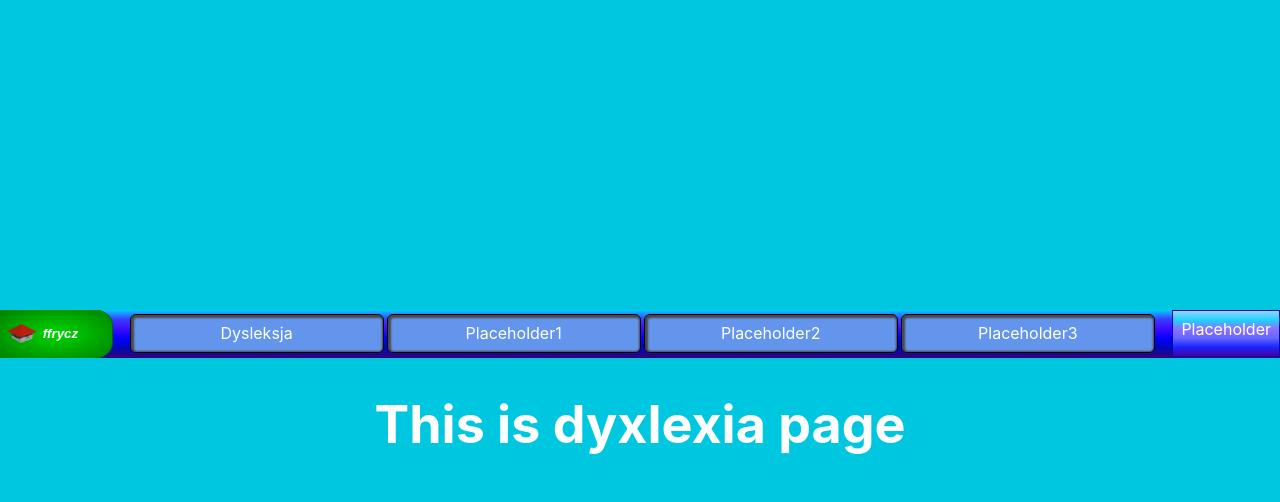
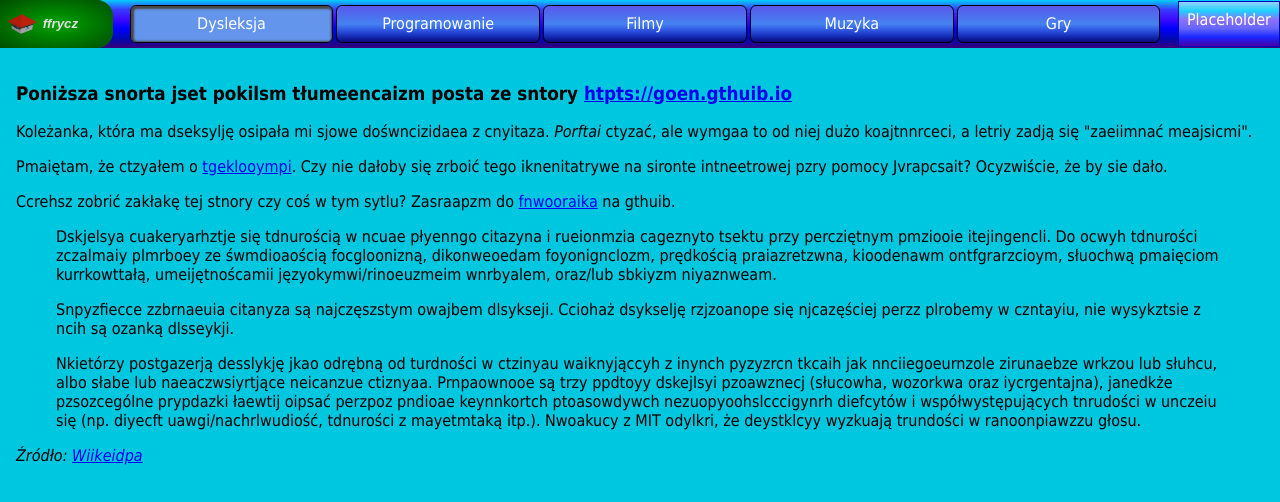
Before and after one commit to ffrycz/ffrycz.github.io, a React (Create React App) app: page /dyslexia in a window 1280 px wide. Shown: the top 502 px of the page. Built offline with nearby package versions, Linux system fonts and the light colour scheme; the HTML template or start-up script is replaced by a standard one.

Commit message:
Translated dyslexia page to React

```diff
--- a/src/App.css
+++ b/src/App.css
@@ -1,39 +1,15 @@
 .App {
-  text-align: center;
+  background-color: #00c7e0;
+  min-height: 100vh;
 }
 
-.App-logo {
-  height: 40vmin;
-  pointer-events: none;
-}
-
-@media (prefers-reduced-motion: no-preference) {
-  .App-logo {
-    animation: App-logo-spin infinite 20s linear;
-  }
-}
 .App-header {
-  background-color: #00c7e0;
-  min-height: 100vh;
-  display: flex;
-  flex-direction: column;
-  align-items: center;
-  justify-content: center;
-  font-size: calc(10px + 2vmin);
+  font-size: calc(5px + 2vmin);
   color: white;
 }
 
-.App-link {
-  color: #61dafb;
-}
-
-@keyframes App-logo-spin {
-  from {
-    transform: rotate(0deg);
-  }
-  to {
-    transform: rotate(360deg);
-  }
+main {
+  padding: 2vh;
 }
 
 /*# sourceMappingURL=App.css.map */
--- a/src/App.js
+++ b/src/App.js
@@ -13,9 +13,10 @@ class Source {
 
 const navbarSources = [
     new Source("Dysleksja", "/dyslexia"),
-    new Source("Placeholder1", "/dyslexia"),
-    new Source("Placeholder2", "/dyslexia"),
-    new Source("Placeholder3", "/dyslexia"),
+    new Source("Programowanie", "/programming"),
+    new Source("Filmy", "/movies"),
+    new Source("Muzyka", "/music"),
+    new Source("Gry", "/games"),
 ]
 
 function App() {
@@ -26,13 +27,15 @@ function App() {
             <Navbar
                 sources={navbarSources}
             />
+        </header>
+        <main>
             <Routes>
                 <Route path="/" element={<HomePage />} />
                 <Route path="/programming/2026/04/10/dyslexia"
                        element={<Navigate to="/dyslexia"/> } />
                 <Route path="/dyslexia" element={<Dyslexia />} />
             </Routes>
-        </header>
+        </main>
     </div>
   );
 }
--- a/src/App.scss
+++ b/src/App.scss
@@ -1,38 +1,15 @@
  .App {
-  text-align: center;
-}
+   background-color: #00c7e0;
+   //text-align: center;
+   min-height: 100vh;
 
-.App-logo {
-  height: 40vmin;
-  pointer-events: none;
-}
-
-@media (prefers-reduced-motion: no-preference) {
-  .App-logo {
-    animation: App-logo-spin infinite 20s linear;
-  }
-}
+ }
 
 .App-header {
-  background-color: #00c7e0;
-  min-height: 100vh;
-  display: flex;
-  flex-direction: column;
-  align-items: center;
-  justify-content: center;
-  font-size: calc(10px + 2vmin);
+  font-size: calc(5px + 2vmin);
   color: white;
 }
 
-.App-link {
-  color: #61dafb;
+main {
+  padding: 2vh;
 }
-
-@keyframes App-logo-spin {
-  from {
-    transform: rotate(0deg);
-  }
-  to {
-    transform: rotate(360deg);
-  }
-}
--- /dev/null
+++ b/src/components/DyslexicWrapper.jsx
@@ -0,0 +1,110 @@
+import {useEffect, useRef} from "react";
+
+function DyslexicWrapper({ children }) {
+    const textNodesRef = useRef([]);
+    const containerRef = useRef(null);
+
+    useEffect(() => {
+
+        const walker = document.createTreeWalker(
+            containerRef.current,
+            NodeFilter.SHOW_TEXT,
+            {
+                acceptNode(node) {
+                    const parent = node.parentElement;
+                    const forbiddenTagNames = ['IFRAME', 'SCRIPT'];
+                    if (parent && (forbiddenTagNames.includes(parent.tagName))) {
+                        return NodeFilter.FILTER_REJECT;
+                    }
+                    return node.nodeValue.trim() ?
+                        NodeFilter.FILTER_ACCEPT :
+                        NodeFilter.FILTER_REJECT;
+                }
+            }
+        );
+
+        const nodes = [];
+        let node = walker.nextNode();
+        while (node) {
+            nodes.push(node);
+            node = walker.nextNode();
+        }
+
+        textNodesRef.current = nodes;
+
+        const re = /\w+/g;
+        const wordsInTextNodes = nodes
+            .map((node) => {
+                const words = []
+                let match
+                while ((match = re.exec(node.nodeValue)) != null) {
+                    words.push({
+                        length: match[0].length,
+                        position: match.index
+                    })
+                }
+                return words;
+            })
+
+
+        // From https://developer.mozilla.org/en-US/docs/Web/JavaScript/Reference/Global_Objects/Math/random
+        const getRandomInt = (min, max) => {
+            return Math.floor(Math.random() * (max - min + 1) + min);
+        }
+        const messUpWord = (word) => {
+            if (word.length < 3) {
+                return word;
+            }
+
+            return word[0] + messUpMessyPart(word.slice(1, -1)) + word[word.length - 1];
+        }
+
+        const messUpMessyPart = (messyPart) => {
+            if (messyPart.length < 2) {
+                return messyPart;
+            }
+
+            let a, b;
+            while (!(a < b)) {
+                a = getRandomInt(0, messyPart.length - 1);
+                b = getRandomInt(0, messyPart.length - 1);
+            }
+
+            return messyPart.slice(0, a) + messyPart[b] + messyPart.slice(a + 1, b) + messyPart[a] + messyPart.slice(b + 1);
+
+        }
+
+
+
+        const messUpWords = () => {
+            textNodesRef.current.forEach((node, index) => {
+                wordsInTextNodes[index].forEach((wordMeta) => {
+                    if (Math.random() > 1 / 10) {
+                        return;
+                    }
+
+                    const word = node.nodeValue.slice(wordMeta.position, wordMeta.position + wordMeta.length);
+                    const before = node.nodeValue.slice(0, wordMeta.position);
+                    const after = node.nodeValue.slice(wordMeta.position + wordMeta.length);
+
+
+                    // node.nodeValue = '44444444444';
+                    node.nodeValue = before + messUpWord(word)+ after;
+                })
+            })
+        }
+
+        const messUpInterval = setInterval(messUpWords, 50);
+        return () => {
+            clearInterval(messUpInterval);
+        }
+    }, [textNodesRef, containerRef]);
+
+    return (
+        <div ref={containerRef}>
+        {children}
+        </div>
+    )
+}
+
+export default DyslexicWrapper;
--- a/src/components/navbar/Navbar.jsx
+++ b/src/components/navbar/Navbar.jsx
@@ -10,6 +10,7 @@ function Navbar({sources}) {
         <nav className={"navbarBox"}>
             <div className={"homeButtonContainer"}>
                 <button
+                    title={"Go to home page"}
                     className={"homeButton"}
                     onClick={() => navigate("/")}
                 >
--- a/src/index.css
+++ b/src/index.css
@@ -1,10 +1,9 @@
 body {
   margin: 0;
-  font-family: -apple-system, BlinkMacSystemFont, 'Segoe UI', 'Roboto', 'Oxygen',
-    'Ubuntu', 'Cantarell', 'Fira Sans', 'Droid Sans', 'Helvetica Neue',
-    sans-serif;
-  -webkit-font-smoothing: antialiased;
-  -moz-osx-font-smoothing: grayscale;
+  /*font-family: -apple-system, BlinkMacSystemFont, 'Segoe UI', 'Roboto', 'Oxygen',*/
+  /*  'Ubuntu', 'Cantarell', 'Fira Sans', 'Droid Sans', 'Helvetica Neue',*/
+  /*  sans-serif;*/
+  font-family: Tahoma, Geneva, Verdana, sans-serif;
 }
 
 code {
--- a/src/pages/dyslexia/Dyslexia.jsx
+++ b/src/pages/dyslexia/Dyslexia.jsx
@@ -1,7 +1,45 @@
+import {Link} from "react-router-dom";
+import DyslexicWrapper from "../../components/DyslexicWrapper";
+
 function Dyslexia() {
-    return <div className="App">
-        <h1>This is dyxlexia page</h1>
-    </div>
+
+    return (
+        <DyslexicWrapper>
+            <h3>Poniższa strona jest polskim tłumaczeniem posta ze strony{" "}
+                <Link to={"https://geon.github.io/programming/2016/03/03/dsxyliea"}>
+                    https://geon.github.io </Link>
+            </h3>
+            <p>
+                Koleżanka, która ma dysleksję opisała mi swoje doświadczenia z czytania. <i>Potrafi</i> czytać, ale wymaga to od niej dużo koncentracji, a litery zdają się "zamieniać miejscami".
+            </p>
+            <p>
+                Pamiętam, że czytałem o <Link to={"https://en.wikipedia.org/wiki/Typoglycemia"}>typoglokemi</Link>. Czy nie dałoby się zrobić tego interaktywnie na stronie internetowej przy pomocy Javascript? Oczywiście, że by sie dało.
+            </p>
+            <p>
+                Chcersz zrobić zakłakę tej storny czy coś w tym stylu? Zapraszam do <Link to={"https://github.com/geon/geon.github.com/blob/master/_posts/2016-03-03-dsxyliea.md"}>forkowania</Link> na github.
+            </p>
+
+            <blockquote>
+                <p>
+                    Dysleksja charakteryzuje się trudnością w nauce płynnego czytania i rozumienia czytanego tekstu przy przeciętnym poziomie inteligencji. Do owych trudności zaliczamy problemy ze świadomością fonologiczną, dekodowaniem fonologicznym, prędkością przetwarzania, kodowaniem ortograficznym, słuchową pamięciom krutkotrwałą, umiejętnościami językowymi/rozumieniem werbalnym, oraz/lub szybkim nazywaniem.
+                </p>
+            </blockquote>
+
+            <blockquote>
+                <p>
+                    Specyficzne zaburzenia czytania są najczęstszym objawem dysleksji. Chociaż dysleksję rozpoznaje się najczęściej przez problemy w czytaniu, nie wyszystkie z nich są oznaką dysleksji.
+                </p>
+            </blockquote>
+
+            <blockquote>
+                <p>
+                    Niektórzy postrzegają dysleksję jako odrębną od trudności w czytaniu wynikających z innych przyczyn takich jak nieneurologiczne zaburzenie wzroku lub słuchu, albo słabe lub niewystarczające nauczenie czytania. Proponowane są trzy podtypy dysleksji poznawczej (słuchowa, wzrokowa oraz integracyjna), jednakże poszczególne przypadki łatwiej opisać poprzez podanie konkretnych podstawowych neuropsychologicznych deficytów i współwystępujących trudności w uczeniu się (np. deficyt uwagi/nadruchliwość, trudności z matematyką itp.). Naukowcy z MIT odkryli, że dyslektycy wykazują trudności w rozpoznawaniu głosu.
+                </p>
+            </blockquote>
+
+            <i>Źródło: <Link to={"http://en.wikipedia.org/wiki/Dyslexia"}>Wikipedia</Link></i>
+        </DyslexicWrapper>
+    )
 }
 
 export default Dyslexia;
```
